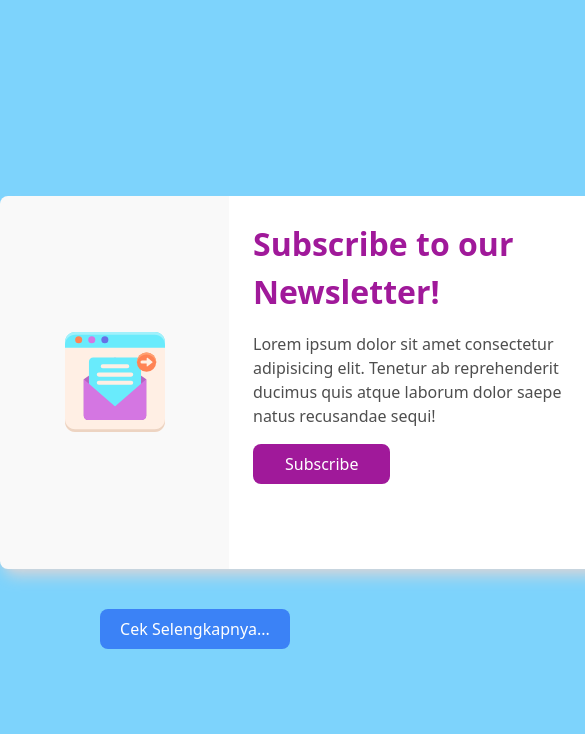
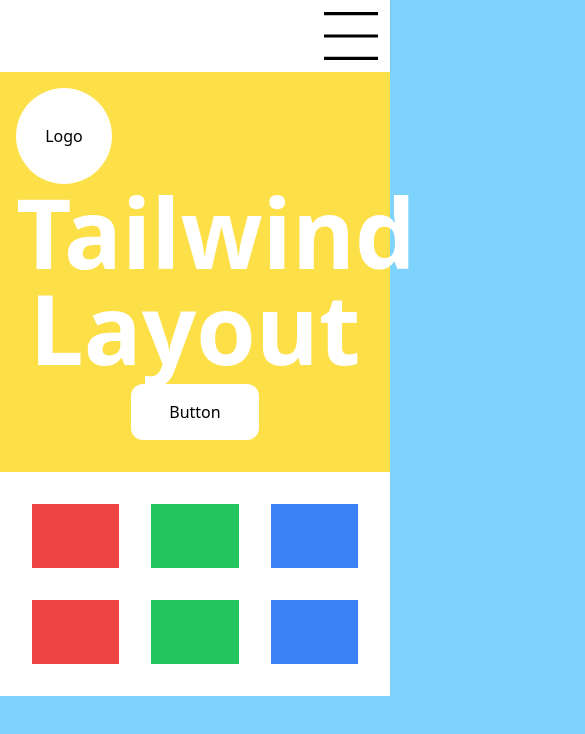
Before and after one commit to ozandilah/learn-tailwind-cli-2024, a website: page index.html in a window 390 px wide. Shown: the top 734 px of the page, 585 px wide, since content can reach past the window. Drawn offline with Linux system fonts and the light colour scheme.

Commit message:
layout responsive

```diff
--- a/index.html
+++ b/index.html
@@ -7,117 +7,48 @@
     <link href="public/styles/output.css" rel="stylesheet" />
   </head>
   <body class="bg-sky-300">
-    <div class="h-screen w-screen flex justify-center items-center flex-col">
-      <div
-        class="bg-white shadow-gray-300 shadow-lg w-[613px] h-[373px] mx-auto rounded-2xl flex"
-        id="card"
-      >
-        <div
-          class="w-[229px] h-full bg-customGray rounded-tl-lg rounded-bl-lg flex justify-center items-center"
-          id="card-1"
+    <!-- Header Section -->
+    <header
+      class="w-full bg-white py-3 shadow px-3 flex justify-end items-end"
+      id="Navbar"
+    >
+      <button>
+        <img
+          src="public/assets/hamburger.svg"
+          alt="Logo"
+          class="h-12 mx-auto"
+          class=""
+        />
+      </button>
+    </header>
+    <!-- Hero Section -->
+    <section class="w-full bg-yellow-300 h-[400px] relative" id="heroSection">
+      <div class="max-w-screen-xl mx-auto p-4" id="logo">
+        <a
+          href="/"
+          class="flex bg-white rounded-full justify-center items-center w-24 h-24"
+          >Logo</a
         >
-          <svg
-            version="1.1"
-            id="Layer_1"
-            xmlns="http://www.w3.org/2000/svg"
-            x="0"
-            y="0"
-            viewBox="0 0 256 256"
-            style="enable-background: new 0 0 256 256"
-            xml:space="preserve"
-            class="w-[100px] h-[100px]"
-          >
-            <style>
-              .st1 {
-                fill: #ffefe4;
-              }
-              .st2 {
-                fill: #69ebfc;
-              }
-              .st5 {
-                fill: #d476e2;
-              }
-              .st9 {
-                fill: #ff8354;
-              }
-            </style>
-            <path
-              class="st1"
-              d="M229.935 256H26.065C11.67 256 0 244.33 0 229.935V26.065C0 11.67 11.67 0 26.065 0h203.87C244.33 0 256 11.67 256 26.065v203.87C256 244.33 244.33 256 229.935 256z"
-            />
-            <path
-              d="M229.935 249H26.065C11.67 249 0 237.33 0 222.935v7C0 244.33 11.67 256 26.065 256h203.87C244.33 256 256 244.33 256 229.935v-7C256 237.33 244.33 249 229.935 249z"
-              style="fill: #edd4c2"
-            />
-            <path
-              class="st2"
-              d="M229.935 0H26.065C11.67 0 0 11.67 0 26.065V40h256V26.065C256 11.67 244.33 0 229.935 0z"
-            />
-            <path
-              d="M229.935 0H26.065C11.67 0 0 11.67 0 26.065v7C0 18.67 11.67 7 26.065 7h203.87C244.33 7 256 18.67 256 33.065v-7C256 11.67 244.33 0 229.935 0z"
-              style="fill: #a1f1fc"
-            />
-            <circle class="st9" cx="35" cy="20" r="9" />
-            <circle class="st5" cx="68.5" cy="20" r="9" />
-            <circle cx="102" cy="20" r="9" style="fill: #6770e6" />
-            <path
-              d="M208 121v93.333c0 5.893-4.773 10.667-10.667 10.667H58.667A10.663 10.663 0 0 1 48 214.333V121l80-56 80 56z"
-              style="fill: #b665c2"
-            />
-            <path
-              class="st2"
-              d="M184 225H72c-5.891 0-10.667-4.776-10.667-10.667V75.667C61.333 69.776 66.109 65 72 65h112c5.891 0 10.667 4.776 10.667 10.667v138.667c0 5.89-4.776 10.666-10.667 10.666z"
-            />
-            <path
-              class="st5"
-              d="M168 225H58.667A10.663 10.663 0 0 1 48 214.333V121l120 104z"
-            />
-            <path
-              class="st5"
-              d="M208 121v93.333c0 5.893-4.773 10.667-10.667 10.667H88l120-104z"
-            />
-            <path
-              class="st1"
-              d="M159.333 93H96.667a5.333 5.333 0 1 1 0-10.666h62.667A5.334 5.334 0 0 1 159.333 93zM169.333 114.333H86.667a5.333 5.333 0 1 1 0-10.666h82.667a5.333 5.333 0 1 1-.001 10.666zM169.333 135.333H86.667a5.333 5.333 0 1 1 0-10.666h82.667a5.333 5.333 0 1 1-.001 10.666z"
-            />
-            <circle class="st9" cx="208.79" cy="77.062" r="24.768" />
-            <path
-              d="M208.79 57.294c12.835 0 23.389 9.763 24.643 22.268a25.18 25.18 0 0 0 .125-2.5c0-13.679-11.089-24.768-24.768-24.768s-24.768 11.089-24.768 24.768c0 .844.043 1.678.125 2.5 1.254-12.505 11.808-22.268 24.643-22.268z"
-              style="fill: #ffa172"
-            />
-            <path
-              class="st1"
-              d="m223.8 75.928-12.387-9.729c-.946-.743-2.333-.069-2.333 1.134v5.841h-11.963a3.888 3.888 0 0 0 0 7.776h11.963v5.841c0 1.203 1.387 1.878 2.333 1.134l12.387-9.729a1.442 1.442 0 0 0 0-2.268z"
-            />
-          </svg>
-        </div>
-        <div
-          class="flex-1 bg-white h-full rounded-tr-2xl rounded-br-2xl p-6"
-          id="card-2"
+        <h1 class="text-white text-8xl text-center font-bold">
+          Tailwind Layout
+        </h1>
+        <button
+          class="w-32 bg-white rounded-xl py-4 flex mx-auto justify-center items-center absolute bottom-8 left-0 right-0"
         >
-          <h2 class="text-grapeColor text-[32px] font-bold">
-            Subscribe to our Newsletter!
-          </h2>
-          <p class="text-slateColor text-base mt-4 mb-4">
-            Lorem ipsum dolor sit amet consectetur adipisicing elit. Tenetur ab
-            reprehenderit ducimus quis atque laborum dolor saepe natus
-            recusandae sequi!
-          </p>
-          <button
-            class="bg-grapeColor text-white text-base rounded-lg px-8 py-2 hover:bg-violet-950"
-          >
-            Subscribe
-          </button>
-        </div>
-      </div>
-
-      <div class="mt-10">
-        <button
-          class="bg-blue-500 px-5 py-2 text-white rounded-lg hover:bg-yellow-400 active:bg-indigo-700 focus:ring focus:ring-green-300"
-        >
-          Cek Selengkapnya...
+          Button
         </button>
       </div>
-    </div>
+    </section>
+    <!--  -->
+    <section class="w-full bg-white relative p-8" id="heroSection">
+      <div class="grid grid-cols-3 max-w-[1120px] mx-auto gap-8">
+        <div class="bg-red-500 h-16"></div>
+        <div class="bg-green-500 h-16"></div>
+        <div class="bg-blue-500 h-16"></div>
+        <div class="bg-red-500 h-16"></div>
+        <div class="bg-green-500 h-16"></div>
+        <div class="bg-blue-500 h-16"></div>
+      </div>
+    </section>
   </body>
 </html>
```
Also changed, not shown: public/assets/hamburger.svg (added), public/styles/output.css.
